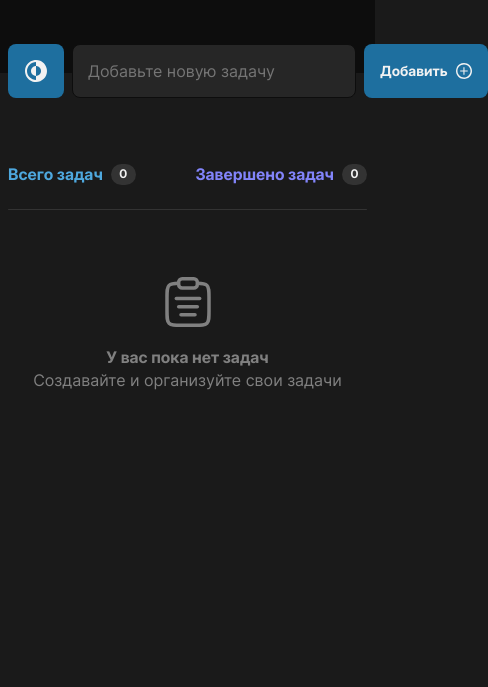
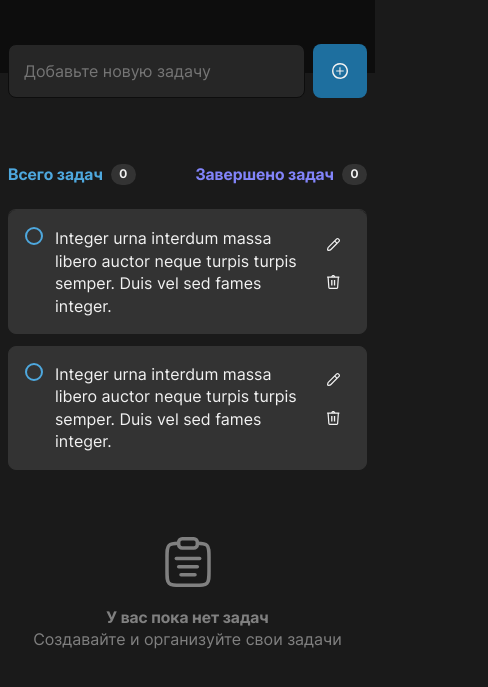
Before and after one commit to rtgadzhiev/yeaplanner, a plain HTML site: page src/index.html in a window 390 px wide. Shown: the part 127-814 px from the top of the page, 488 px wide, since content can reach past the window. Drawn offline with Linux system fonts and the light colour scheme.

Commit message:
feat: add responsive styles

```diff
--- a/src/index.html
+++ b/src/index.html
@@ -9,15 +9,7 @@
   </head>
   <body>
     <header class="header container">
-      <img class="header__logo" src="./assets/images/logo.svg" />
-    </header>
-    <main class="todo container">
-      <div class="todo__wrapper">
-        <div class="todo__controls">
-          <button
-            class="todo__button button"
-            aria-label="Сменить тему оформления"
-          >
+      <!-- <button class="todo__button button" aria-label="Сменить тему оформления">
         <svg
           width="24"
           height="24"
@@ -34,7 +26,11 @@
             fill="#F2F2F2"
           />
         </svg>
-          </button>
+      </button> -->
+      <img class="header__logo" src="./assets/images/logo.svg" />
+    </header>
+    <div class="todo container">
+      <div class="todo__wrapper">
         <form class="todo__form">
           <div class="todo__field field">
             <input
@@ -44,7 +40,7 @@
               autocomplete="off"
             />
             <button class="field__button button" type="submit">
-                Добавить
+              <span>Добавить</span>
               <svg
                 width="16"
                 height="16"
@@ -71,17 +67,16 @@
             </button>
           </div>
         </form>
-        </div>
         <div class="todo__stats">
-          <div class="todo__total-tasks">
+          <div class="todo__counter-text todo__counter-text--blue">
             Всего задач <span class="todo__counter">0</span>
           </div>
-          <div class="todo__completed-tasks">
+          <div class="todo__counter-text todo__counter-text--purple">
             Завершено задач <span class="todo__counter">0</span>
           </div>
         </div>
         <ul class="todo__list">
-          <!-- <li class="todo__item todo-item">
+          <li class="todo__item todo-item">
             <input class="todo-item__checkbox" type="checkbox" id="task-1" />
             <label class="todo-item__label" for="task-1"
               >Integer urna interdum massa libero auctor neque turpis turpis
@@ -108,7 +103,7 @@
                 </svg>
               </button>
               <button
-                class="todo-item__button button"
+                class="todo-item__button todo-item__button--remove button"
                 aria-label="Удалить задачу"
               >
                 <svg
@@ -133,7 +128,60 @@
                 </svg>
               </button>
             </div>
-          </li> -->
+          </li>
+          <li class="todo__item todo-item">
+            <input class="todo-item__checkbox" type="checkbox" id="task-1" />
+            <label class="todo-item__label" for="task-1"
+              >Integer urna interdum massa libero auctor neque turpis turpis
+              semper. Duis vel sed fames integer.</label
+            >
+            <div class="todo-item__controls">
+              <button
+                class="todo-item__button todo-item__button--edit button"
+                aria-label="Изменить задачу"
+              >
+                <svg
+                  width="13"
+                  height="13"
+                  viewBox="0 0 13 13"
+                  fill="none"
+                  xmlns="http://www.w3.org/2000/svg"
+                >
+                  <path
+                    fill-rule="evenodd"
+                    clip-rule="evenodd"
+                    d="M11.7829 0.52164C11.0873 -0.173879 9.95967 -0.173881 9.26413 0.52164L0.859294 8.92649C0.610667 9.17512 0.441194 9.49178 0.37224 9.83652L0.0237172 11.5792C-0.142442 12.4099 0.590043 13.1424 1.42084 12.9763L3.16345 12.6277C3.50823 12.5588 3.82489 12.3893 4.07352 12.1407L12.4783 3.73585C13.1739 3.04034 13.1739 1.91268 12.4783 1.21716L11.7829 0.52164ZM10.1037 1.3612C10.3356 1.12937 10.7114 1.12937 10.9433 1.3612L11.6388 2.05673C11.8707 2.28856 11.8707 2.66445 11.6388 2.89629L10.0528 4.48231L8.51772 2.94723L10.1037 1.3612ZM7.6781 3.7868L1.69886 9.76605C1.61598 9.84893 1.5595 9.95448 1.53651 10.0694L1.18799 11.812L2.93059 11.4635C3.04552 11.4405 3.15108 11.384 3.23395 11.3011L9.21319 5.32188L7.6781 3.7868Z"
+                    fill="#808080"
+                  />
+                </svg>
+              </button>
+              <button
+                class="todo-item__button todo-item__button--remove button"
+                aria-label="Удалить задачу"
+              >
+                <svg
+                  width="24"
+                  height="24"
+                  viewBox="0 0 24 24"
+                  fill="none"
+                  xmlns="http://www.w3.org/2000/svg"
+                >
+                  <path
+                    d="M14.2021 9.98548H12.8716V15.5073H14.2021V9.98548Z"
+                    fill="#808080"
+                  />
+                  <path
+                    d="M11.4624 9.98548H10.1318V15.5073H11.4624V9.98548Z"
+                    fill="#808080"
+                  />
+                  <path
+                    d="M18.478 7.16712C18.4754 7.03061 18.4295 6.89846 18.3469 6.78975C18.2642 6.68104 18.1492 6.6014 18.0184 6.56232C17.9596 6.53782 17.8974 6.52252 17.8339 6.51696H14.2868C14.1525 6.07791 13.8808 5.69355 13.5117 5.42047C13.1426 5.14739 12.6956 5 12.2365 5C11.7774 5 11.3304 5.14739 10.9613 5.42047C10.5922 5.69355 10.3205 6.07791 10.1862 6.51696H6.63911C6.58068 6.51814 6.52269 6.52729 6.46674 6.54418H6.45162C6.31318 6.58701 6.19334 6.67547 6.11163 6.79515C6.02992 6.91483 5.99117 7.05866 6.00169 7.20319C6.01222 7.34771 6.0714 7.48441 6.16958 7.59099C6.26776 7.69757 6.39916 7.76774 6.54234 7.79006L7.25298 17.5334C7.26382 17.9127 7.41693 18.2741 7.68191 18.5458C7.94688 18.8175 8.30435 18.9797 8.68332 19H15.7867C16.1662 18.9804 16.5244 18.8186 16.79 18.5468C17.0556 18.2751 17.2092 17.9132 17.22 17.5334L17.9277 7.79914C18.0802 7.77797 18.22 7.70232 18.3212 7.58615C18.4223 7.46999 18.478 7.32116 18.478 7.16712ZM12.2365 6.21456C12.3661 6.21458 12.4943 6.24146 12.6129 6.29351C12.7316 6.34556 12.8382 6.42164 12.926 6.51696H11.547C11.6346 6.42135 11.7411 6.34507 11.8599 6.29299C11.9786 6.24092 12.1069 6.21421 12.2365 6.21456ZM15.7867 17.7904H8.68332C8.60168 17.7904 8.47467 17.6573 8.45955 17.4457L7.75798 7.81123H16.715L16.0135 17.4457C15.9984 17.6573 15.8714 17.7904 15.7867 17.7904Z"
+                    fill="#808080"
+                  />
+                </svg>
+              </button>
+            </div>
+          </li>
         </ul>
         <div class="todo__empty-message">
           <svg
@@ -175,6 +223,6 @@
           <span>У вас пока нет задач</span>Создавайте и организуйте свои задачи
         </div>
       </div>
-    </main>
+    </div>
   </body>
 </html>
--- a/src/styles/components/button.css
+++ b/src/styles/components/button.css
@@ -4,6 +4,7 @@
   justify-content: space-between;
   gap: 8px;
   padding: 16px;
+  min-width: 54px;
   max-height: var(--input-height);
   border: none;
   border-radius: var(--border-radius);
@@ -12,12 +13,17 @@
   font-size: 14px;
   font-weight: 800;
   text-align: center;
+}
 
-  &:hover {
+@media (hover: hover) {
+  .button:hover {
+    scale: 1.03;
     background-color: var(--color-blue);
   }
-
-  &:active {
+}
+@media (hover: none) {
+  .button:active {
     scale: 1.03;
+    background-color: var(--color-blue);
   }
 }
--- a/src/styles/components/field.css
+++ b/src/styles/components/field.css
@@ -1,6 +1,10 @@
 .field {
   display: flex;
+  justify-content: space-between;
   gap: 8px;
+  position: absolute;
+  top: -29px;
+  width: 100%;
   min-height: var(--input-height);
 }
 
@@ -17,3 +21,26 @@
     border: 1px solid var(--color-purple-dark);
   }
 }
+
+@media (max-width: 576px) {
+  .field__button {
+    justify-content: center;
+  }
+
+  .field__button span {
+    display: none;
+  }
+}
+
+@media (hover: hover) {
+  .field__button:hover {
+    scale: 1.03;
+    background-color: var(--color-blue);
+  }
+}
+@media (hover: none) {
+  .field__button:active {
+    scale: 1.03;
+    background-color: var(--color-blue);
+  }
+}
--- a/src/styles/components/todo-item.css
+++ b/src/styles/components/todo-item.css
@@ -60,14 +60,24 @@
   gap: 4px;
 }
 
+@media (max-width: 576px) {
+  .todo-item__controls {
+    flex-direction: column;
+  }
+}
+
 .todo-item__button {
   display: flex;
   justify-content: center;
   background-color: transparent;
   padding: 5px;
   flex-shrink: 0;
-  width: 34px;
+  min-width: 34px;
+  height: 34px;
+}
 
+@media (hover: hover) {
+  .todo-item__button--remove {
     &:hover {
       color: var(--color-red);
       background-color: var(--color-gray-500);
@@ -76,6 +86,23 @@
 
   .todo-item__button--edit {
     &:hover {
+      background-color: var(--color-gray-500);
       color: var(--color-blue);
     }
   }
+}
+@media (hover: none) {
+  .todo-item__button--remove {
+    &:active {
+      color: var(--color-red);
+      background-color: var(--color-gray-500);
+    }
+  }
+
+  .todo-item__button--edit {
+    &:active {
+      background-color: var(--color-gray-500);
+      color: var(--color-blue);
+    }
+  }
+}
--- a/src/styles/components/todo.css
+++ b/src/styles/components/todo.css
@@ -2,15 +2,6 @@
   max-width: 736px;
   width: 100%;
   position: relative;
-}
-
-.todo__controls {
-  display: flex;
-  justify-content: space-between;
-  gap: 8px;
-  position: absolute;
-  top: -29px;
-  width: 100%;
 }
 
 .todo__stats {
@@ -20,22 +11,20 @@
   justify-content: space-between;
 }
 
-.todo__total-tasks {
+.todo__counter-text {
   display: flex;
   align-items: center;
   justify-content: center;
   gap: 8px;
-  color: var(--color-blue);
   font-weight: 800;
 }
 
-.todo__completed-tasks {
-  display: flex;
-  align-items: center;
-  justify-content: center;
-  gap: 8px;
+.todo__counter-text--blue {
+  color: var(--color-blue);
+}
+
+.todo__counter-text--purple {
   color: var(--color-purple);
-  font-weight: 800;
 }
 
 .todo__counter {
@@ -47,10 +36,6 @@
   text-align: center;
   font-size: 12px;
   font-weight: 800;
-}
-
-.todo__form {
-  flex-grow: 1;
 }
 
 .todo__list {
@@ -68,6 +53,7 @@
   justify-content: center;
   padding: 64px 24px;
   color: var(--color-gray-300);
+  text-align: center;
 }
 
 .todo__empty-message span {
```
Lines whose indentation alone changed are shown as unchanged.
